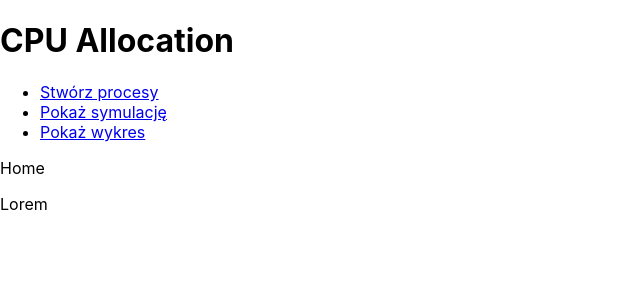
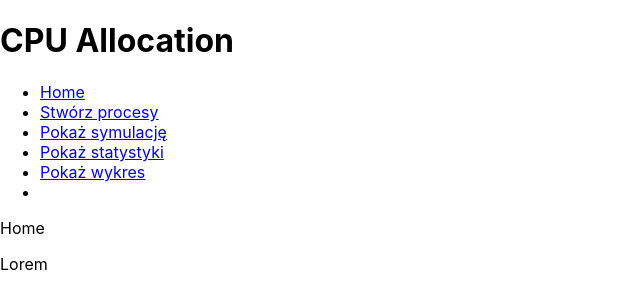
Before and after one commit to NowakKamil30/CPU-allocation, a React (Create React App) app: page / in a window 1280 px wide. Shown: the top 308 px of the page, without its empty margins (0-640 px from the left). Built offline with nearby package versions, Linux system fonts and the light colour scheme.

Commit message:
add NavLink to nav component

```diff
--- a/src/layouts/Nav.js
+++ b/src/layouts/Nav.js
@@ -5,14 +5,23 @@ const Nav = ()=> {
     return(
         <nav className="navigation">
             <ul className="navigation__list">
-                <li className="navigation__link">
-                    <NavLink to="/createPIDs" exact activeClassName="navigation__link--active" >Stwórz procesy</NavLink>
+                <li >
+                    <NavLink to="/" exact activeClassName="navigation__link--active"  className="navigation__link">Home</NavLink>
                 </li>
-                <li className="navigation__link">
-                    <NavLink to="/showSimulation" exact activeClassName="navigation__link--active">Pokaż symulację</NavLink>
+                <li >
+                    <NavLink to="/createPIDs" exact activeClassName="navigation__link--active" className="navigation__link">Stwórz procesy</NavLink>
                 </li>
-                <li className="navigation__link">
-                    <NavLink to="/showChart" exact activeClassName="navigation__link--active">Pokaż wykres</NavLink>
+                <li >
+                    <NavLink to="/showSimulation" exact activeClassName="navigation__link--active" className="navigation__link">Pokaż symulację</NavLink>
+                </li>
+                <li >
+                    <NavLink to="/showStatistics" exact activeClassName="navigation__link--active" className="navigation__link">Pokaż statystyki</NavLink>
+                </li>
+                <li >
+                    <NavLink to="/showChart" exact activeClassName="navigation__link--active" className="navigation__link">Pokaż wykres</NavLink>
+                </li>
+                <li>
+
                 </li>
             </ul>
         </nav>
```
